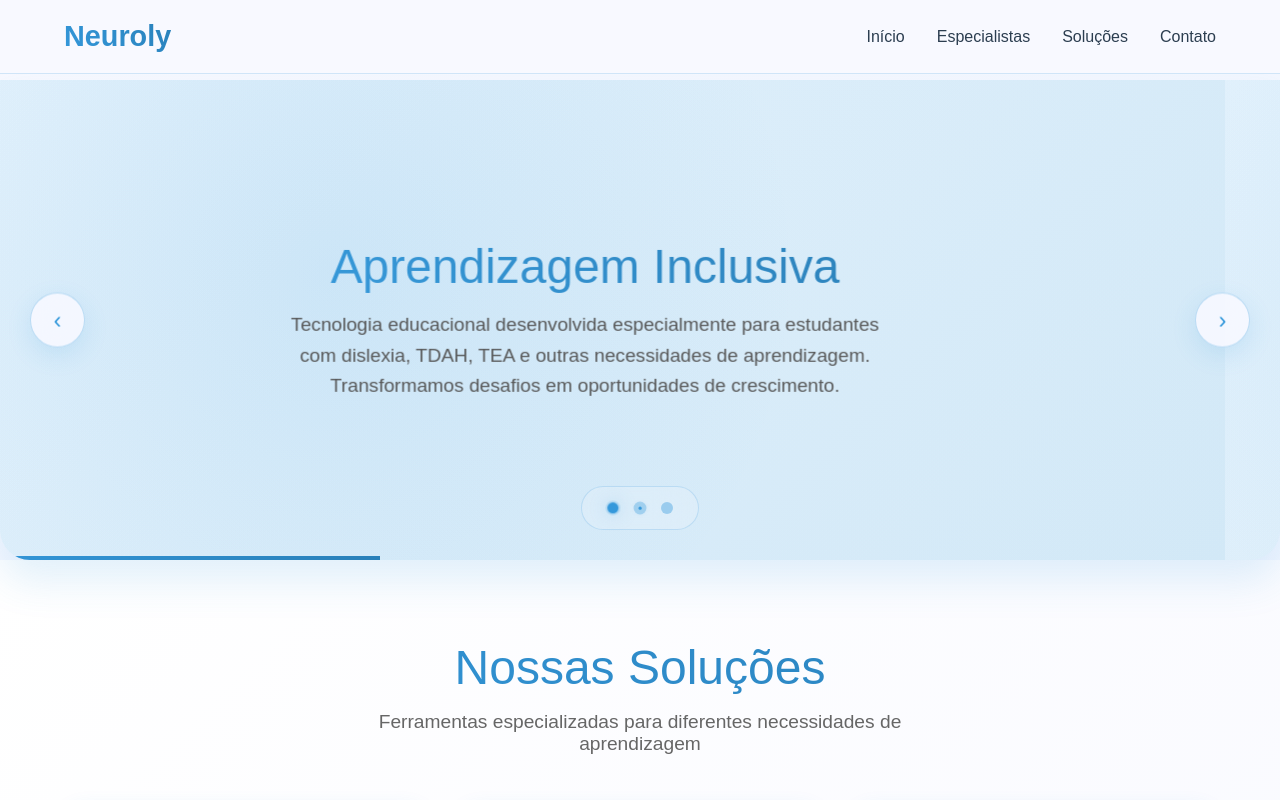
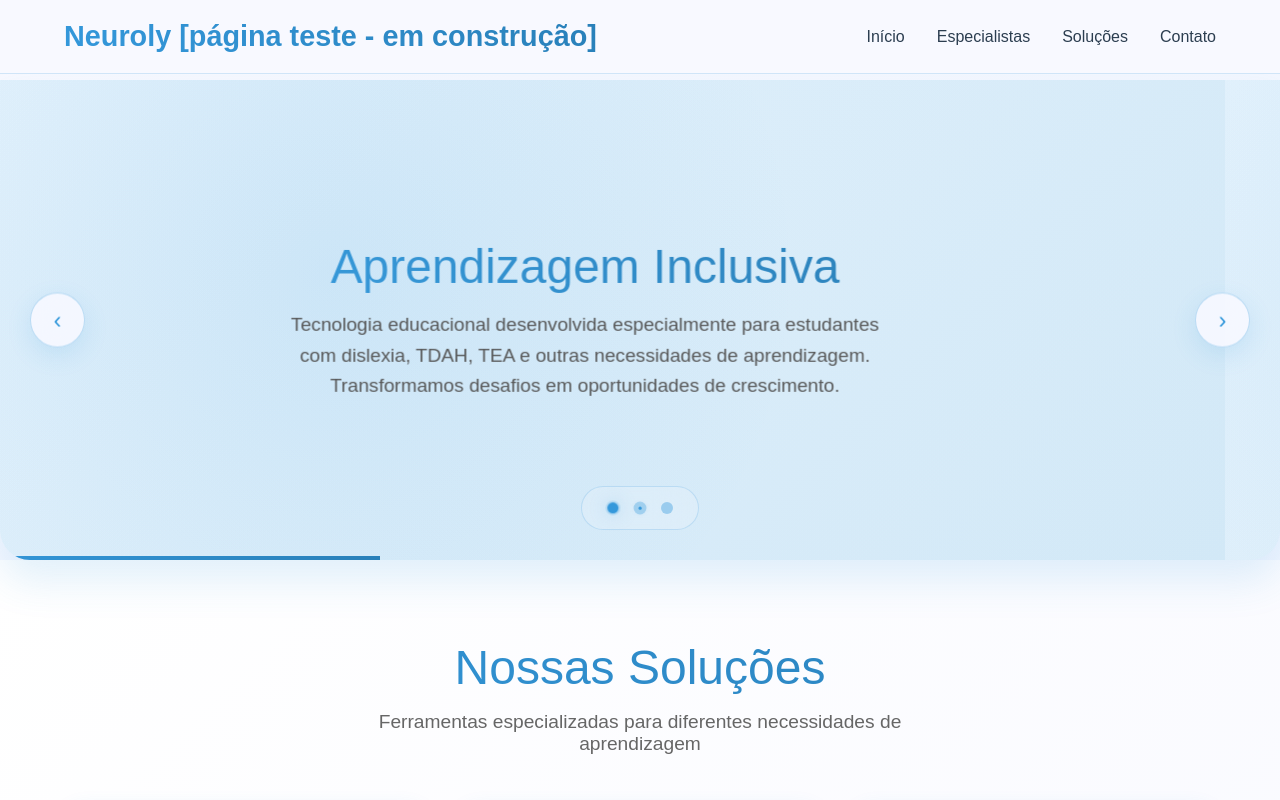
Before and after one commit to neuroly-edtech/neuroly-edtech.github.io, a plain HTML site: page index.html in a window 1280 px wide. Shown: the top 800 px of the page. Drawn offline with Linux system fonts and the light colour scheme.

Commit message:
Update index.html

```diff
--- a/index.html
+++ b/index.html
@@ -1291,7 +1291,7 @@
 <body>
     <header class="header">
         <nav class="nav">
-            <div class="logo" onclick="showPage('home')">Neuroly</div>
+            <div class="logo" onclick="showPage('home')">Neuroly [página teste - em construção]</div>
             <ul class="nav-links">
                 <li><a onclick="showPage('home')">Início</a></li>
                 <li><a onclick="scrollToSection('specialists')">Especialistas</a></li>
@@ -1326,7 +1326,6 @@
                 <div class="carousel-slide">
                     <div class="slide-content">
                         <h2>Resultados Comprovados</h2>
-                        <p>Mais de 15.000 estudantes já melhoraram seu desempenho acadêmico e autoestima através das nossas soluções inclusivas baseadas em evidências científicas.</p>
                     </div>
                 </div>
             </div>
```
